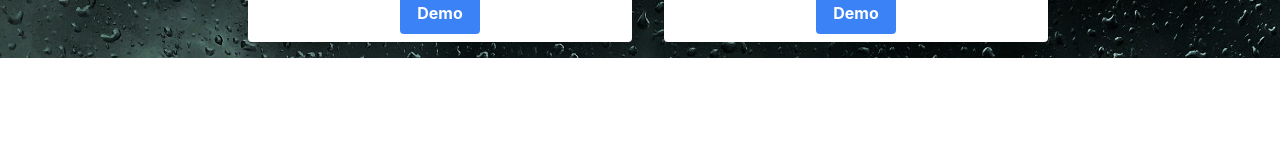
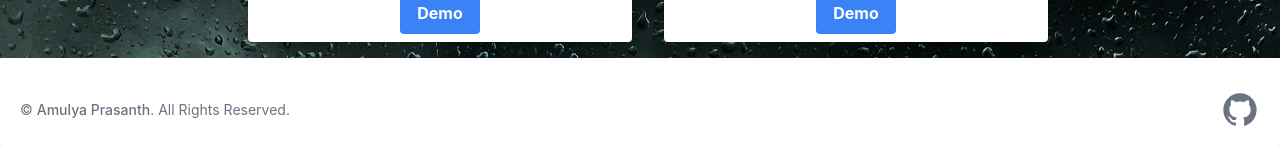
Before and after one commit to amulyaprasanth/LangGenie, a React (Vite) app in the folder frontend/: page / in a window 1280 px wide. Shown: the part 1480-1627 px from the top of the page. Before the commit the page ends 1538 px from the top, so only its background shows below. Built offline with nearby package versions, Linux system fonts and the light colour scheme.

Commit message:
fixed routing

```diff
--- a/frontend/src/App.tsx
+++ b/frontend/src/App.tsx
@@ -3,6 +3,7 @@ import {Navbar} from './components/Navbar.tsx';
 import {Home} from './pages/Home.tsx';
 import {ToolAgent} from './pages/ToolAgent';
 import {RagChain} from './pages/RagChain';
+import Footer from "./components/Footer.tsx";
 
 function App() {
     return (
@@ -15,6 +16,7 @@ function App() {
                     <Route path="/rag" element={<RagChain/>}/>
                 </Routes>
             </Router>
+            <Footer/>
         </div>
     );
 }
--- a/frontend/src/components/Card.tsx
+++ b/frontend/src/components/Card.tsx
@@ -7,7 +7,7 @@ interface CardProps {
 }
 
 export const Card = ({title, description, link}: CardProps) => {
-    let navigate = useNavigate();
+    const navigate = useNavigate();
 
     return (
         <div className="max-w-sm rounded overflow-hidden shadow-lg m-4 bg-white">
--- a/frontend/src/components/CardList.tsx
+++ b/frontend/src/components/CardList.tsx
@@ -1,7 +1,6 @@
 import {Card} from "./Card.tsx";
 import ScrollAnimation from "react-animate-on-scroll";
 import "animate.css/animate.compat.css";
-import {config} from "../Constants.ts";
 
 
 export const CardList = () => {
--- a/frontend/src/components/Footer.tsx
+++ b/frontend/src/components/Footer.tsx
@@ -33,3 +33,5 @@ export function Footer() {
         </footer>
     );
 }
+
+export default Footer;
```
